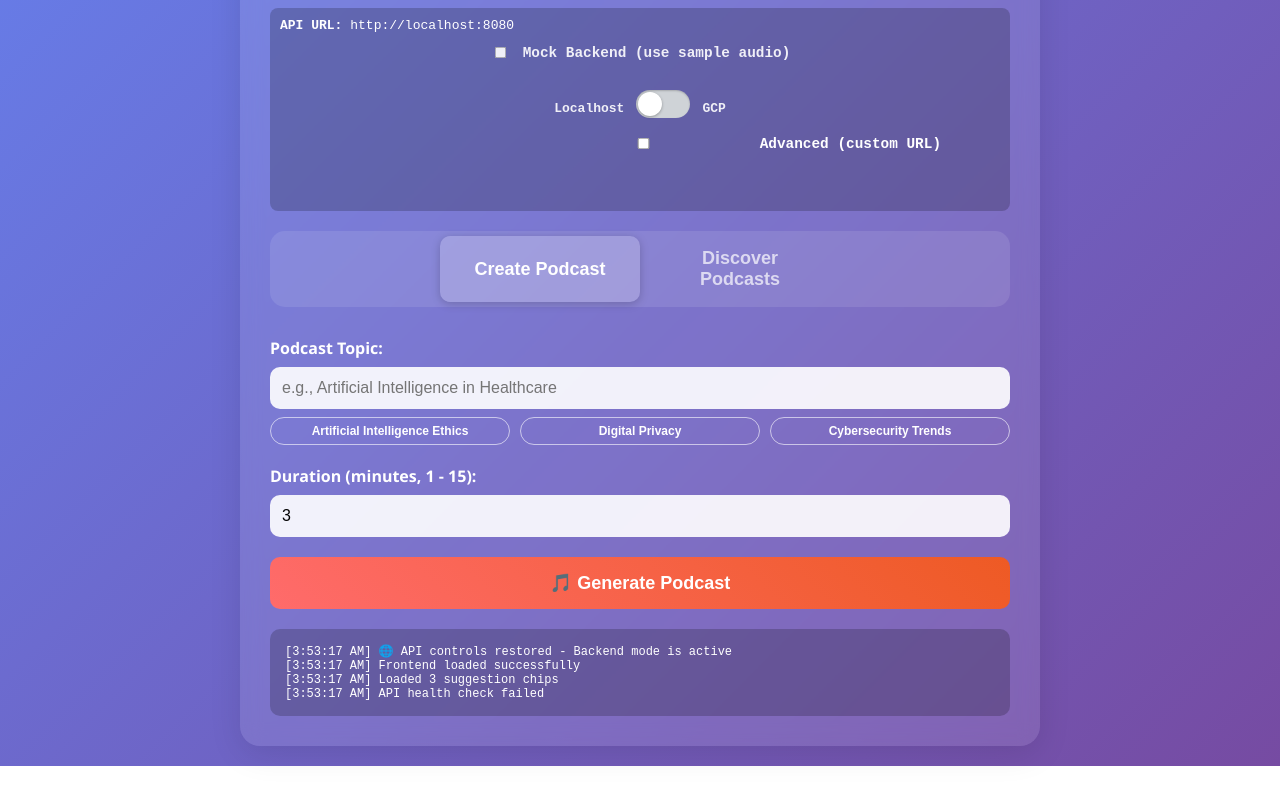
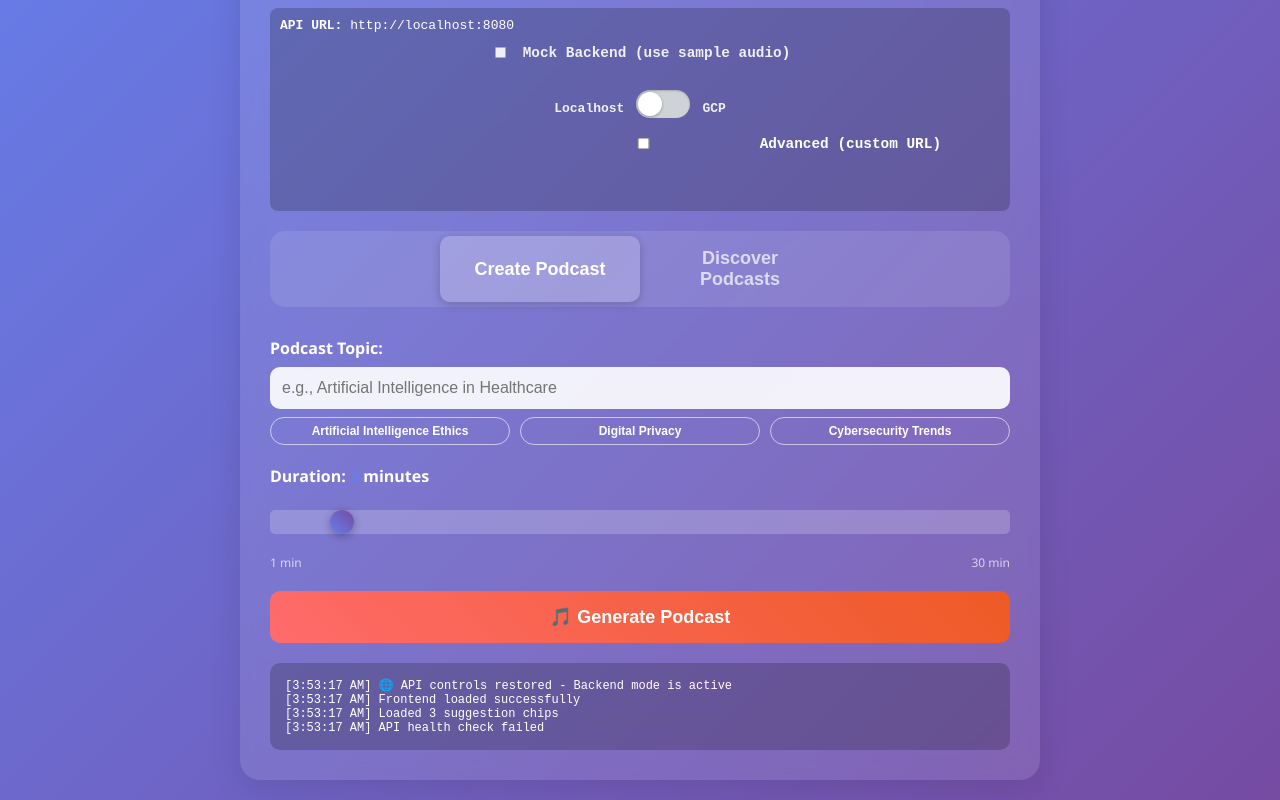
Before and after one commit to vibingai888/commuteassistant, a plain HTML site: page frontend/index.html in a window 1280 px wide. Shown: the part 136-936 px from the top of the page. Before the commit the page ends 902 px from the top, so only its background shows below. Drawn offline with Linux system fonts and the light colour scheme; no server answers.

Commit message:
Minor fix

```diff
--- a/frontend/css/styles.css
+++ b/frontend/css/styles.css
@@ -589,6 +589,58 @@ input:checked + .slider:before {
     opacity:0.85;
 }
 
+/* Duration Slider */
+.duration-slider {
+    width: 100%;
+    height: 8px;
+    border-radius: 5px;
+    background: rgba(255,255,255,0.2);
+    outline: none;
+    -webkit-appearance: none;
+    appearance: none;
+    margin: 15px 0;
+}
+
+.duration-slider::-webkit-slider-thumb {
+    -webkit-appearance: none;
+    appearance: none;
+    width: 24px;
+    height: 24px;
+    border-radius: 50%;
+    background: linear-gradient(45deg, #667eea, #764ba2);
+    cursor: pointer;
+    box-shadow: 0 2px 8px rgba(0,0,0,0.3);
+    transition: all 0.3s ease;
+}
+
+.duration-slider::-webkit-slider-thumb:hover {
+    transform: scale(1.1);
+    box-shadow: 0 4px 12px rgba(0,0,0,0.4);
+}
+
+.duration-slider::-moz-range-thumb {
+    width: 24px;
+    height: 24px;
+    border-radius: 50%;
+    background: linear-gradient(45deg, #667eea, #764ba2);
+    cursor: pointer;
+    border: none;
+    box-shadow: 0 2px 8px rgba(0,0,0,0.3);
+}
+
+.duration-labels {
+    display: flex;
+    justify-content: space-between;
+    margin-top: 5px;
+    font-size: 12px;
+    color: rgba(255,255,255,0.7);
+}
+
+#durationDisplay {
+    color: #667eea;
+    font-weight: bold;
+}
+
 /* Responsive design */
 @media (max-width: 768px) {
     .feeds-header {
--- a/frontend/index.html
+++ b/frontend/index.html
@@ -54,8 +54,12 @@
                 </div>
 
                 <div class="form-group">
-                    <label for="minutes">Duration (minutes, 1 - 15):</label>
-                    <input type="number" id="minutes" name="minutes" min="1" max="15" value="3" required>
+                    <label for="minutes">Duration: <span id="durationDisplay">3</span> minutes</label>
+                    <input type="range" id="minutes" name="minutes" min="1" max="30" value="3" class="duration-slider">
+                    <div class="duration-labels">
+                        <span>1 min</span>
+                        <span>30 min</span>
+                    </div>
                 </div>
 
                 <button type="submit" id="generateBtn">🎵 Generate Podcast</button>
--- a/frontend/js/app.js
+++ b/frontend/js/app.js
@@ -43,6 +43,9 @@ class PodcastApp {
         // Set up tab navigation
         this.setupTabNavigation();
 
+        // Set up duration slider
+        this.setupDurationSlider();
+
         // Test API health
         this.testApiHealth();
 
@@ -86,6 +89,18 @@ class PodcastApp {
         });
     }
 
+    setupDurationSlider() {
+        const durationSlider = document.getElementById('minutes');
+        const durationDisplay = document.getElementById('durationDisplay');
+
+        if (durationSlider && durationDisplay) {
+            durationSlider.addEventListener('input', (e) => {
+                durationDisplay.textContent = e.target.value;
+            });
+            console.log('Duration slider initialized');
+        }
+    }
+
     async loadFeeds() {
         try {
             console.log('loadFeeds called');
```
Also changed, not shown: 2 other files.
